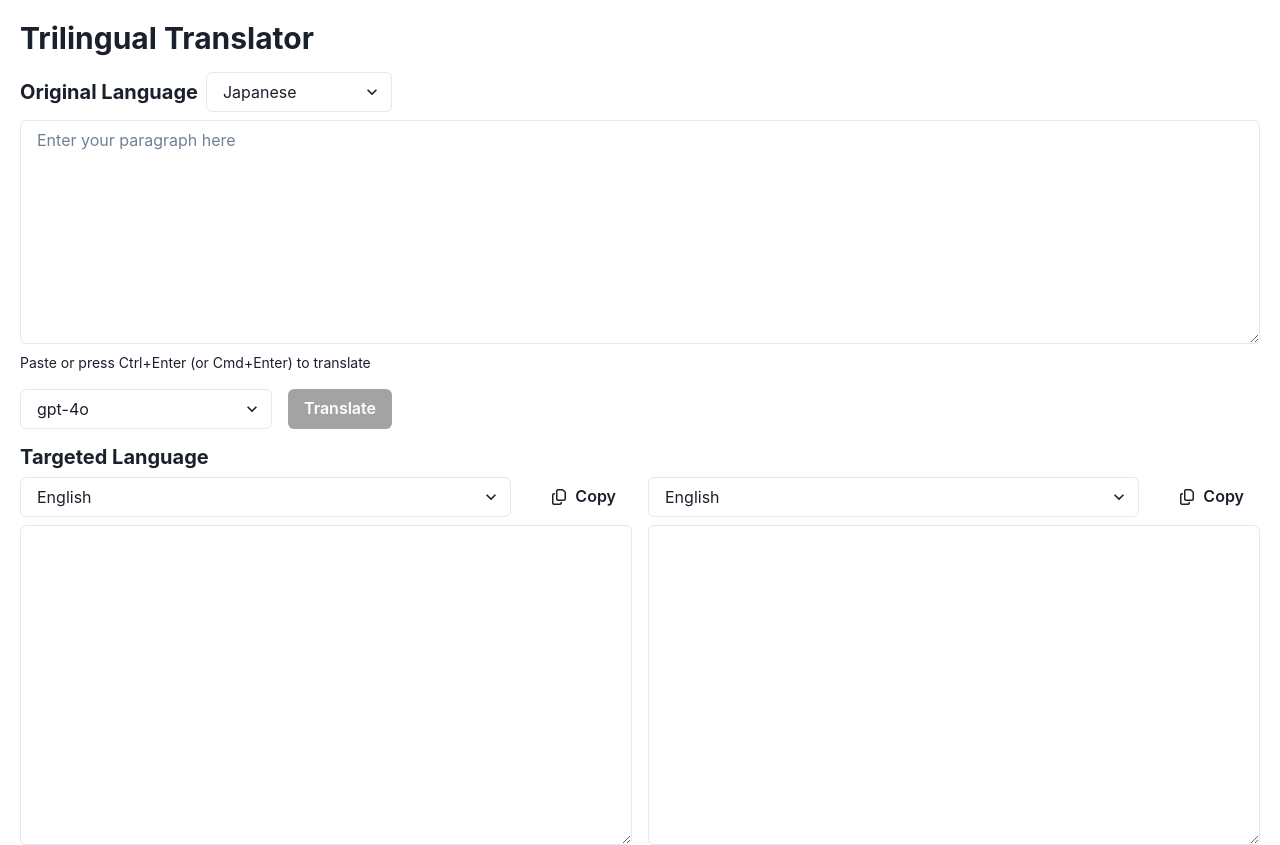
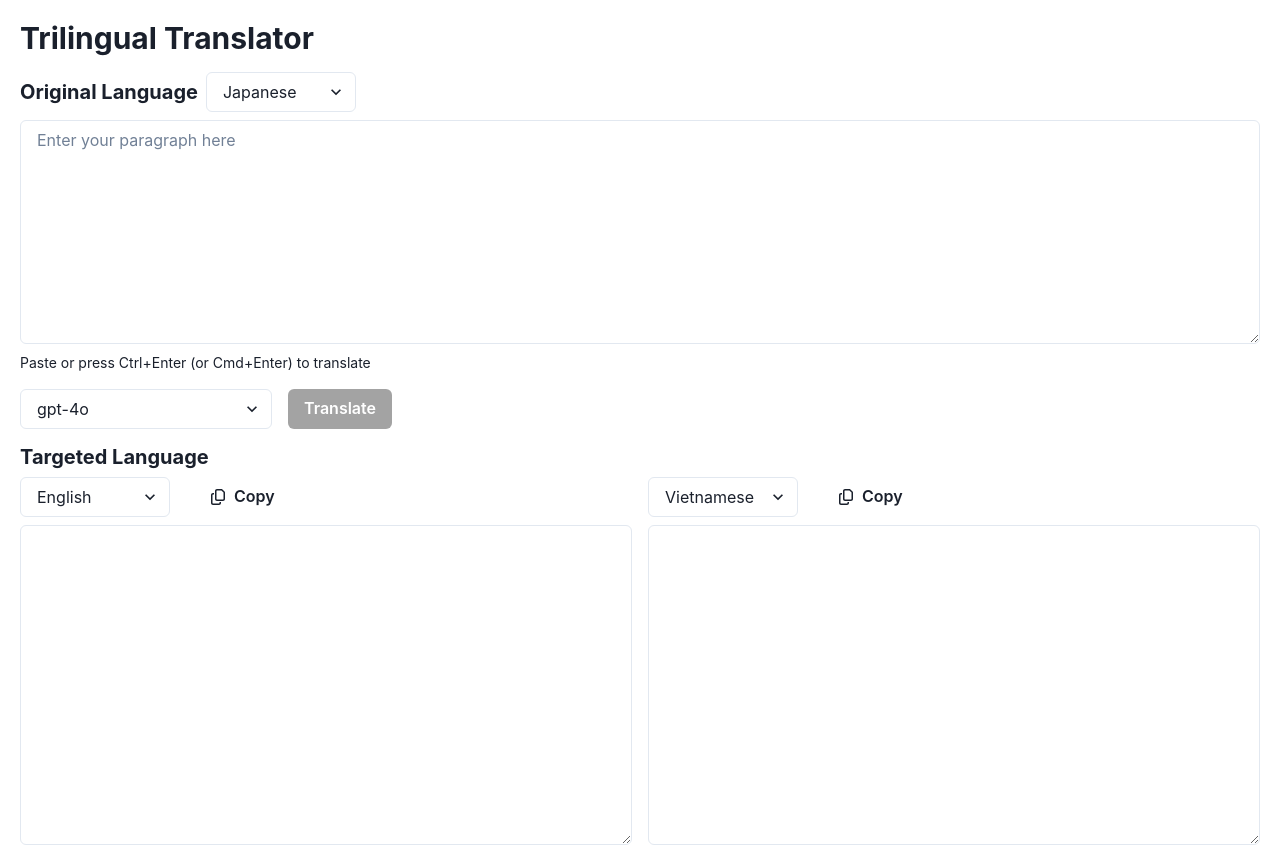
Before and after one commit to LeHoangTuanbk/trilingual-translation, a Next.js app: page / in a window 1280 px wide. Shown: the top 845 px of the page. Built offline with nearby package versions, Linux system fonts and the light colour scheme.

Commit message:
Update: select width

```diff
--- a/src/features/translation/ui/translation.tsx
+++ b/src/features/translation/ui/translation.tsx
@@ -74,7 +74,11 @@ export const Translation = ({
         <Heading as="h2" size="md" mb="2" w="100%">
           <Box display="flex" alignItems="center" gap="2">
             <Text>Original Language</Text>
-            <Select {...register("originalLanguage")} w="15%">
+            <Select
+              {...register("originalLanguage")}
+              w="fit-content"
+              minW="150px"
+            >
               {Object.values(Languages).map((language) => (
                 <option key={language} value={language}>
                   {language}
@@ -109,6 +113,8 @@ export const Translation = ({
             value={selectedModel}
             flex="1"
             mr="4"
+            w="fit-content"
+            minW="200px"
           >
             {models.map((model) => (
               <option key={model} value={model}>
@@ -117,7 +123,13 @@ export const Translation = ({
             ))}
           </Select>
 
-          <Button type="submit" colorScheme="blackAlpha" disabled={isLoading}>
+          <Button
+            type="submit"
+            colorScheme="blackAlpha"
+            disabled={isLoading}
+            w="fit-content"
+            minW="100px"
+          >
             Translate
           </Button>
         </Flex>
@@ -132,9 +144,9 @@ export const Translation = ({
               <HStack>
                 <Select
                   {...register("targetedLanguage1")}
-                  flex="1"
                   mr="4"
-                  w="20%"
+                  w="fit-content"
+                  minW="150px"
                 >
                   {Object.values(Languages).map((language) => (
                     <option key={language} value={language}>
@@ -170,7 +182,12 @@ export const Translation = ({
           <Box width="50%">
             <Heading as="h2" size="md" mb="2">
               <HStack>
-                <Select flex="1" mr="4" w="20%">
+                <Select
+                  {...register("targetedLanguage2")}
+                  mr="4"
+                  w="fit-content"
+                  minW="150px"
+                >
                   {Object.values(Languages).map((language) => (
                     <option key={language} value={language}>
                       {language}
```
